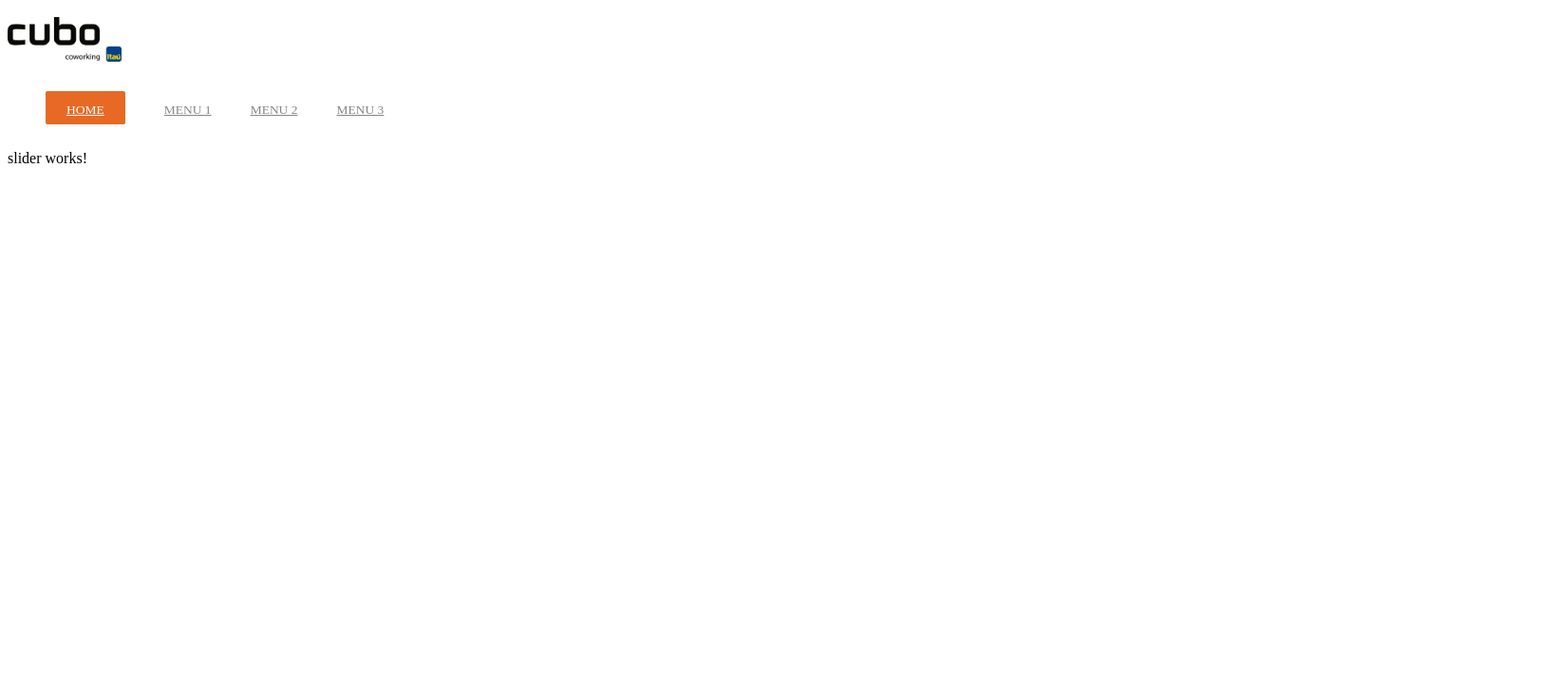
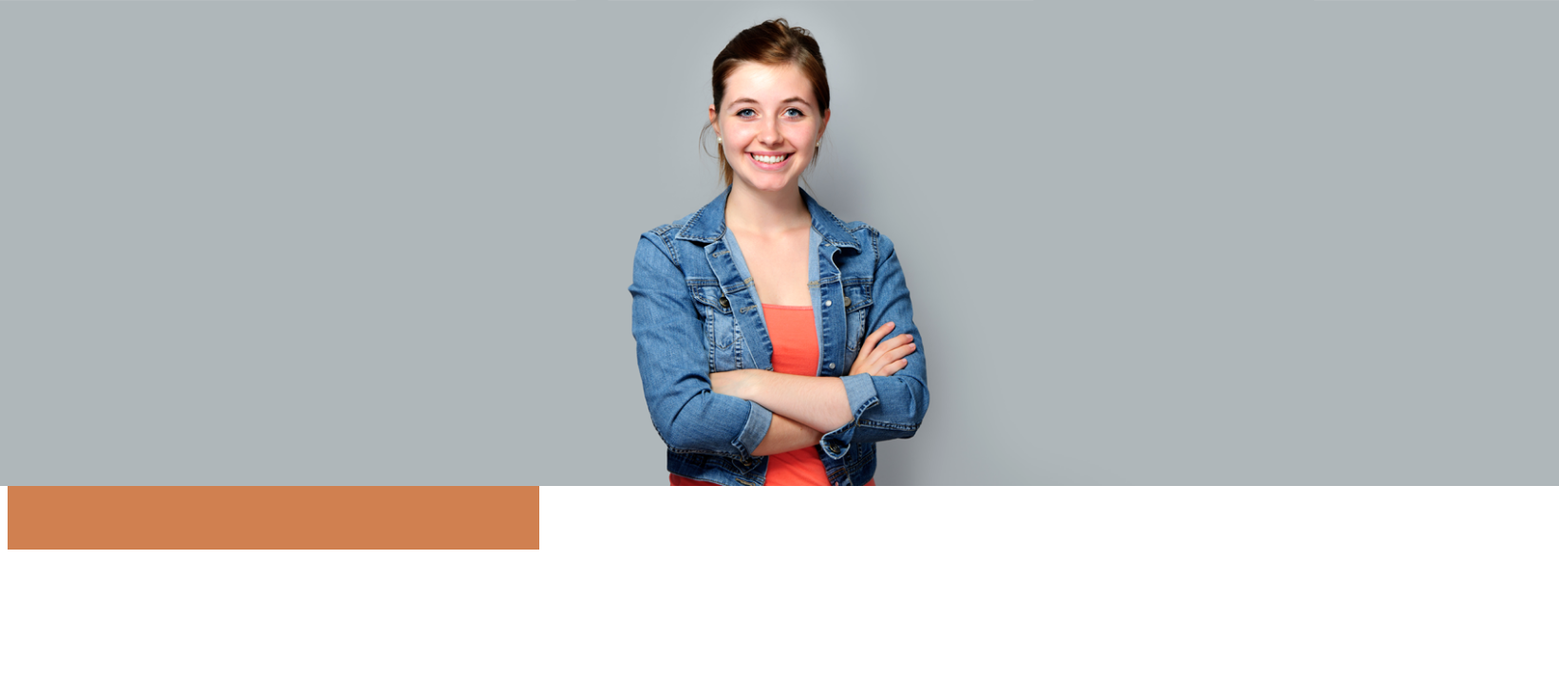
Before and after one commit to leonardotandeli/desafio-cubo, an Angular app: page / in a window 1280 px wide. Shown: the top 728 px of the page at 95% size, 1642 px wide, since content can reach past the window. Built offline with nearby package versions, Linux system fonts and the light colour scheme.

Commit message:
Slider Added
Needs to pass to a refactoring

```diff
--- a/src/app/components/slider/slider.component.css
+++ b/src/app/components/slider/slider.component.css
@@ -0,0 +1,24 @@
+.slider-text {
+    position: relative;
+    width: 500px;
+    height: 197px;
+    margin-top: 120px;
+    padding: 30px 30px 30px 30px;
+    opacity: 0.9;
+    background-color: #cb733d;
+    color: #fff;
+
+}
+
+.carousel-item {
+    height: 32rem;
+    padding-top: 60px;
+}
+
+.carousel-item > img {
+    position: absolute;
+    top: 0;
+    left: 0;
+    min-width: 100%;
+    height: 32rem;
+}
--- a/src/app/components/slider/slider.component.html
+++ b/src/app/components/slider/slider.component.html
@@ -1,3 +1,43 @@
-<p>
-  slider works!
-</p>
+<div id="carouselExampleControls" class="carousel slide" data-ride="carousel">
+    <div class="carousel-inner">
+        <div class="carousel-item active">
+            <img class="d-block w-100" src="assets/images/slide1.png" alt="First slide">
+            <div class="container">
+                <div class="slider-text">
+                    <h2>Lorem Ipsum is simply dummy text.</h2>
+                    <p>ndustry. Lorem Ipsum has been the industry's standard dummy text ever since the 1500s, when an unknown printer.</p>
+                </div>
+
+            </div>
+        </div>
+
+        <div class="carousel-item">
+            <img class="d-block w-100" src="assets/images/slide2.png" alt="Second slide">
+            <div class="container">
+                <div class="slider-text">
+                    <h2>Lorem Ipsum is simply dummy text.</h2>
+                    <p>ndustry. Lorem Ipsum has been the industry's standard dummy text ever since the 1500s, when an unknown printer.</p>
+                </div>
+
+            </div>
+        </div>
+        <div class="carousel-item">
+            <img class="d-block w-100" src="assets/images/slide3.png" alt="Third slide">
+            <div class="container">
+                <div class="slider-text">
+                    <h2>Lorem Ipsum is simply dummy text.</h2>
+                    <p>ndustry. Lorem Ipsum has been the industry's standard dummy text ever since the 1500s, when an unknown printer.</p>
+                </div>
+
+            </div>
+        </div>
+    </div>
+    <a class="carousel-control-prev" href="#carouselExampleControls" role="button" data-slide="prev">
+    <span class="carousel-control-prev-icon" aria-hidden="true"></span>
+    <span class="sr-only">Previous</span>
+  </a>
+    <a class="carousel-control-next" href="#carouselExampleControls" role="button" data-slide="next">
+    <span class="carousel-control-next-icon" aria-hidden="true"></span>
+    <span class="sr-only">Next</span>
+  </a>
+</div>
```
